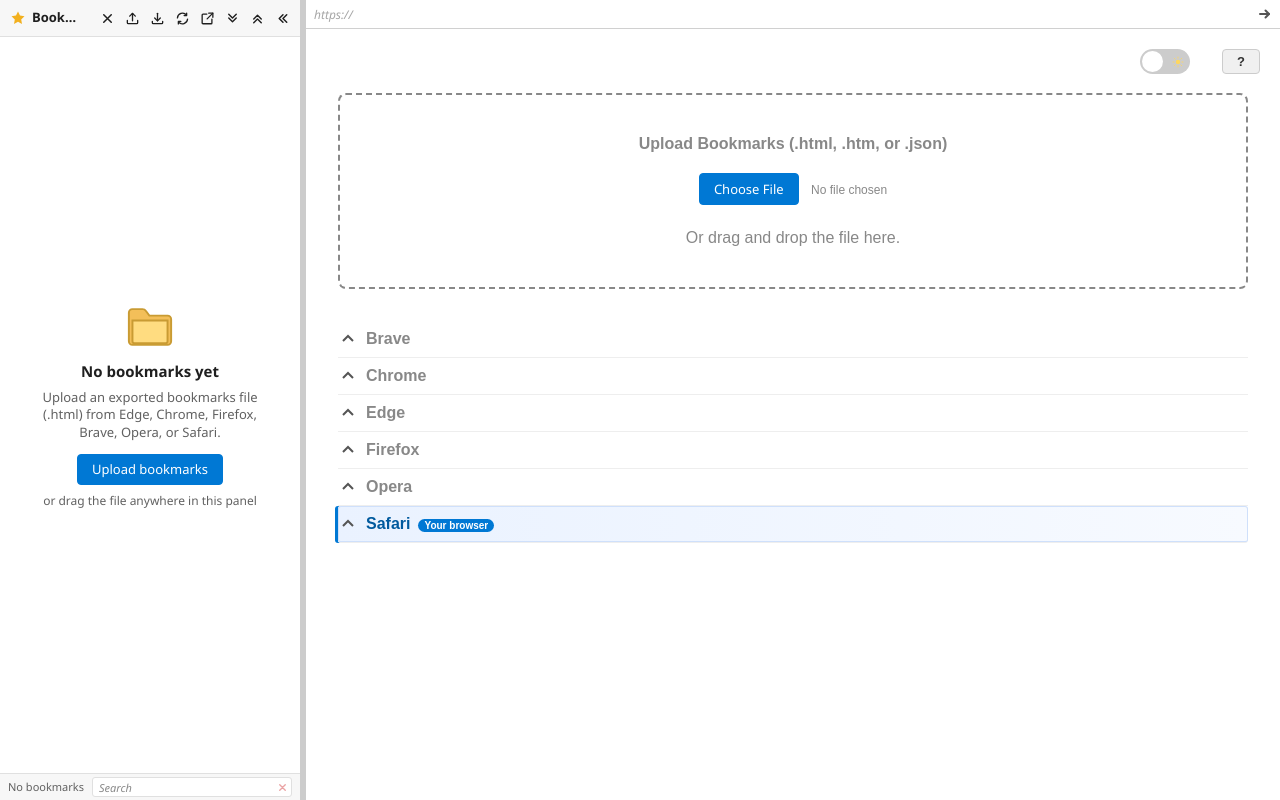
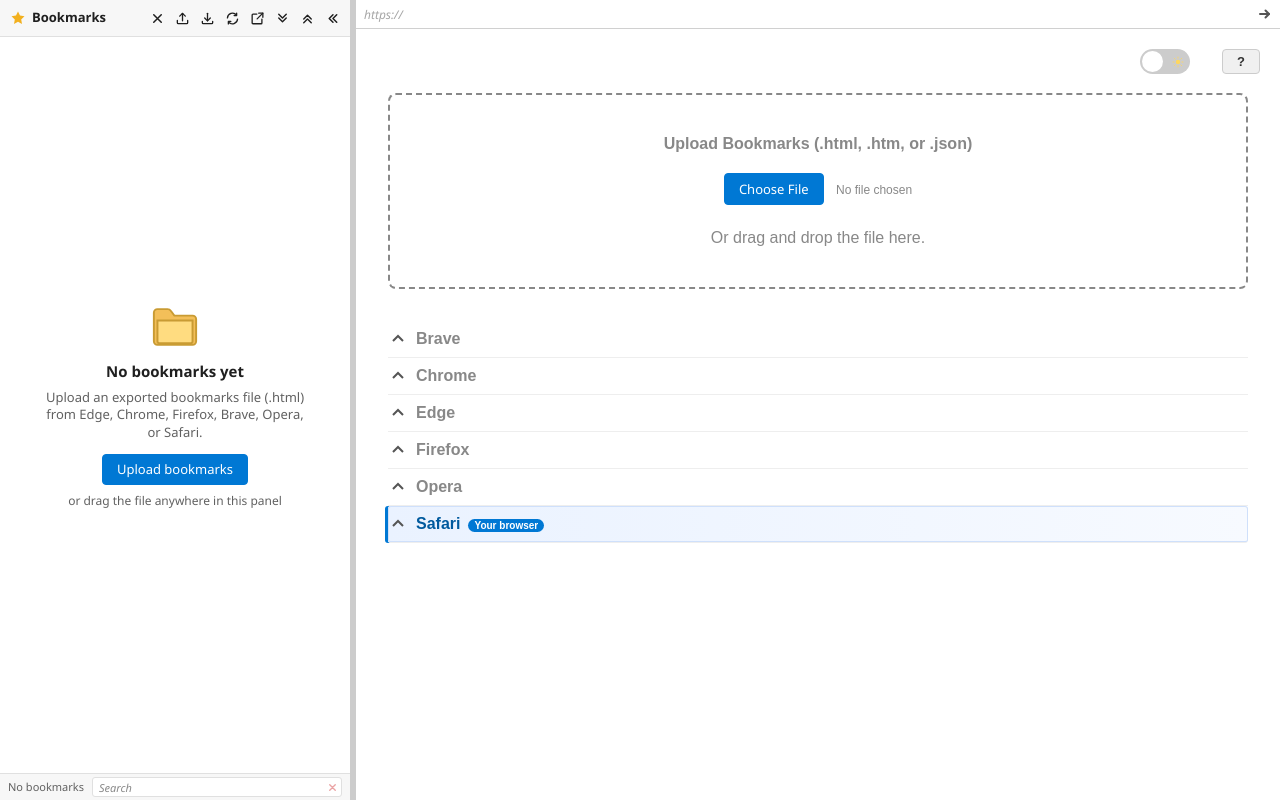
Before and after one commit to bumpper/WebLinks-TreeView, a plain HTML site: page weblinks.html in a window 1280 px wide. Drawn offline with Linux system fonts and the light colour scheme.

Commit message:
Increase frame width
Increase frame width

```diff
--- a/weblinks.html
+++ b/weblinks.html
@@ -87,7 +87,7 @@
             border: none;
         }
         .left-frame {
-            width: 300px;
+            width: 350px;
             min-width: 100px;
             max-width: 50vw;
         }
@@ -519,7 +519,7 @@
         function setLeftFrameWidth(px) {
             leftFrame.style.width = px + 'px';
         }
-        setLeftFrameWidth(300);
+        setLeftFrameWidth(350);
         divider.addEventListener('mousedown', function(e) {
             isDragging = true;
             divider.classList.add('dragging');
@@ -698,7 +698,7 @@
                 }
             });
 
-            var SIDEBAR_DEFAULT_WIDTH = 300;
+            var SIDEBAR_DEFAULT_WIDTH = 350;
             var SIDEBAR_COLLAPSED_WIDTH = 32;
             var lastRightHref = '';
             var lastRightTitle = '';
```
